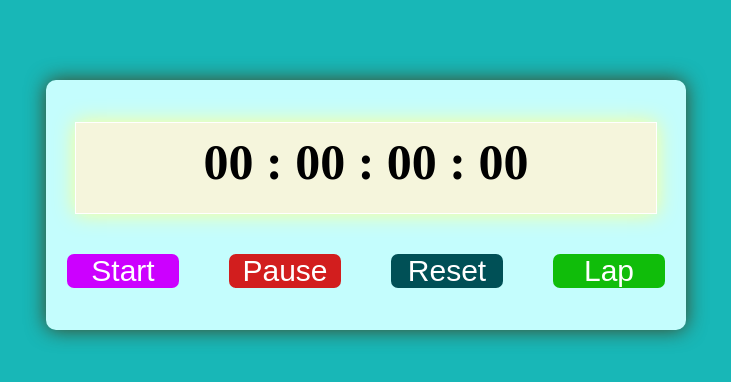
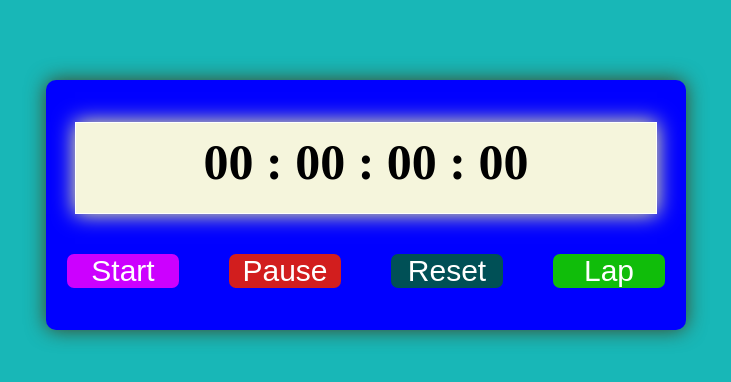
Before and after one commit to shristikoju1/PRODIGY_intern, a plain HTML site: page PRODIGY_WD_02/stopwatch/index.html in a window 1280 px wide. Shown: the whole page, without its empty margins (274-1005 px from the left). Drawn offline with Linux system fonts and the light colour scheme.

Commit message:
style.css

```diff
--- a/PRODIGY_WD_02/stopwatch/style.css
+++ b/PRODIGY_WD_02/stopwatch/style.css
@@ -8,7 +8,7 @@ body{
 }
 
 .hero{
-    background-color: rgb(196, 253, 253);
+    background-color: blue;
     /* transform: translate(-50%, -50%); */
     display: flex;
     flex-direction: column;
```
